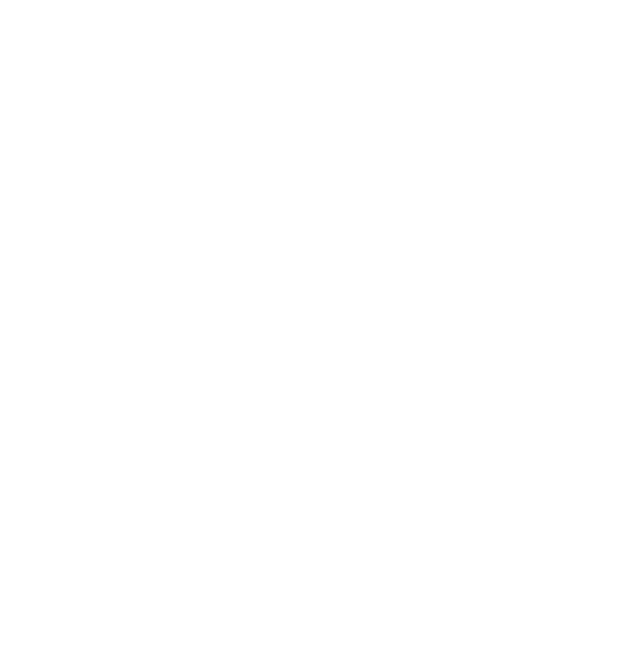
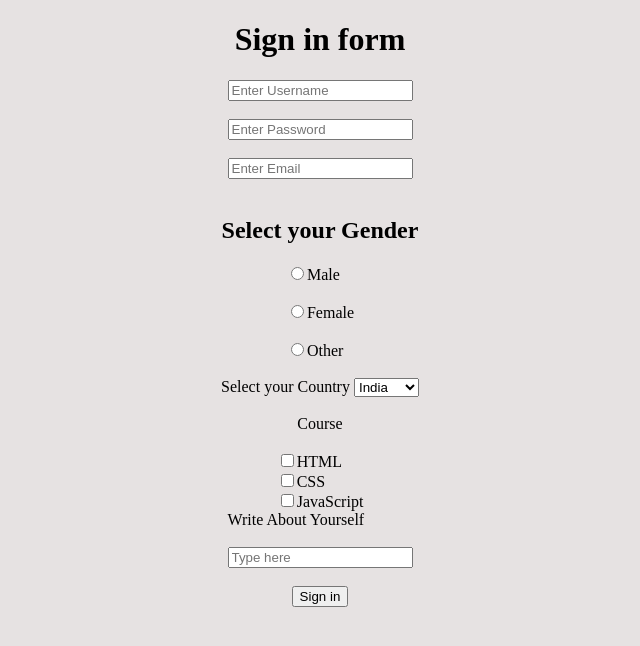
Before and after one commit to amitp1714/mockTest1, a plain HTML site: page form validation/index.html in a window 1280 px wide. Shown: the whole page, without its empty margins (320-960 px from the left). Drawn offline with Linux system fonts and the light colour scheme.

Commit message:
Add files via upload

```diff
--- a/form validation/index.html
+++ b/form validation/index.html
@@ -1,15 +1,65 @@
 <!DOCTYPE html>
 <html lang="en">
+
 <head>
     <meta charset="UTF-8">
+    <meta http-equiv="X-UA-Compatible" content="IE=edge">
     <meta name="viewport" content="width=device-width, initial-scale=1.0">
-    <title>Document</title>
+    <title>html form</title>
     <link rel="stylesheet" href="./style.css">
 </head>
+
 <body>
-    <form action="">
+    <h1>Sign in form</h1>
+    <form>
+        <div>
+            <label for="username"></label>
+            <input type="text" id="username" placeholder="Enter Username" required>
+        </div><br>
+        <div>
+            <label for="password"></label>
+            <input type="password" id="password" placeholder="Enter Password" required>
+        </div><br>
+
+        <div class="mail">
+            <label for="email"></label>
+            <input type="email" id="email" placeholder="Enter Email" required>
+        </div><br>
+
+        <h2>Select your Gender</h2>
+        <div class="radio">
+            <label for="male"></label>
+            <input type="radio" id="male" name="gender">Male<br> <br>
+            <label for="female"></label>
+            <input type="radio" id="female" name="gender">Female<br> <br>
+            <label for="other"></label>
+            <input type="radio" id="other" name="gender">Other<br> <br>
+        </div>
+        <div class="dropdown">
+            <label for="country">Select your Country</label>
+            <select name="country" id="country" required>
+                <option value="India">India</option>
+                <option value="Nepal">Nepal</option>
+                <option value="Bhutan">Bhutan</option>
+            </select> <br> <br>
+        </div>
+        <label for="html"> Course</label> <br>
+        <div class="checkbox">
+            <input type="checkbox" id="html">HTML<br>
+            <label for="css"></label>
+            <input type="checkbox" id="css">CSS<br>
+            <label for="js"></label>
+            <input type="checkbox" id="js">JavaScript<br>
+        </div>
+
+        <div class="textarea">
+            <label for="comments">Write About Yourself</label><br> <br>
+            <input type="textarea" name="" id="comments" cols="10" rows="5" placeholder="Type here" required><br><br>
+        </div>
+        <div class="btn"><input type="submit" value="Sign in">
+        </div>
 
     </form>
+</body>
 
-</body>
 </html>
--- a/form validation/style.css
+++ b/form validation/style.css
@@ -0,0 +1,15 @@
+body{
+    padding: 0;
+    margin: 0;
+    background-color: #e6e2e2;
+
+}
+h1{
+    text-align: center;
+}
+form{
+    display: flex;
+    flex-direction: column;
+    justify-content: center;
+    align-items: center;
+}
```
